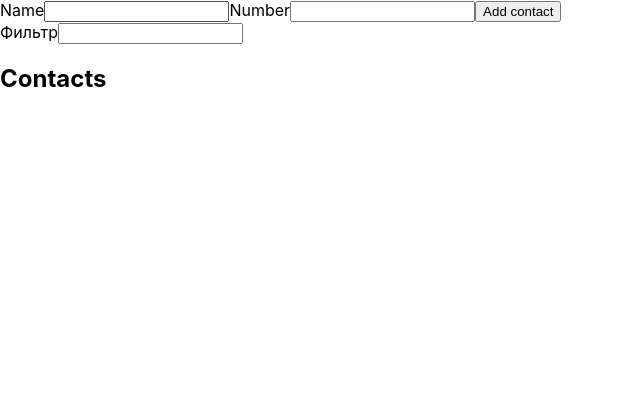
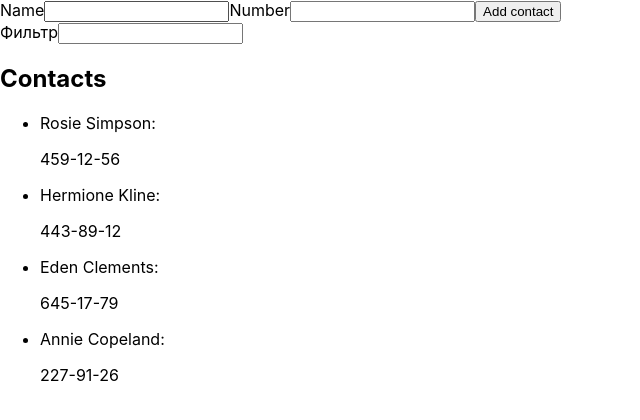
Before and after one commit to ShabanovVA/goit-react-hw-02-phonebook, a React (Create React App) app: page / in a window 1280 px wide. Shown: the top 420 px of the page, without its empty margins (0-640 px from the left). Built offline with nearby package versions, Linux system fonts and the light colour scheme.

Commit message:
add filter

```diff
--- a/src/components/App.jsx
+++ b/src/components/App.jsx
@@ -5,29 +5,40 @@
 
 export class App extends Component {
 state = {
-  contacts: [],
+  contacts: [
+    {id: 'id-1', name: 'Rosie Simpson', number: '459-12-56'},
+    {id: 'id-2', name: 'Hermione Kline', number: '443-89-12'},
+    {id: 'id-3', name: 'Eden Clements', number: '645-17-79'},
+    {id: 'id-4', name: 'Annie Copeland', number: '227-91-26'},
+  ],
   filter: '',
-  name: '',
-  number: '',
+  // name: '',
+  // number: '',
   }
 
-  createContact = data => {
+  createContact = (data) => {
     this.setState(prevState => {
       return { contacts: [...prevState.contacts,data] };
     });
   };
 
-  changeFilter = e => {
+  changeFilter = (e) => {
     this.setState({ filter: e.currentTarget.value });
   }
+
+  getFiltredContacts = () => {
+    const normalizedFilter = this.state.filter.toLowerCase();
+    return this.state.contacts.filter(contact => contact.name.toLowerCase().includes(normalizedFilter));
+  }
   render() {
-    const { contacts, filter } = this.state;
+    const filtredContacts = this.getFiltredContacts();
+
     return (
       <>
         <Form onClickSubmit={this.createContact} />
-        <Filter valueFilter={filter} onChange={this.changeFilter} />
+        <Filter valueFilter={this.state.filter} onChange={this.changeFilter} />
         <h2>Contacts</h2>
-        <ContactList contacts={contacts} />
+        <ContactList contacts={filtredContacts} />
       </>
     )
   }
--- a/src/components/ContactList.jsx
+++ b/src/components/ContactList.jsx
@@ -7,8 +7,8 @@
         const { id, name, number } = contact;
         return (
             <ContactItem
-                // key={nanoid()}
-            // id={id}
+            key={id}
+            id={id}
             name={name}
             number={number}>
             </ContactItem>
--- a/src/components/Filter.jsx
+++ b/src/components/Filter.jsx
@@ -2,7 +2,8 @@
 
 export const Filter = ({valueFilter, onChange}) => (
 
-    <label>Фильтр<input type='text' value={valueFilter} onChange={onChange} />
+    <label>Фильтр
+        <input type='text' value={valueFilter} onChange={onChange} />
     </label>
 )
 
```
